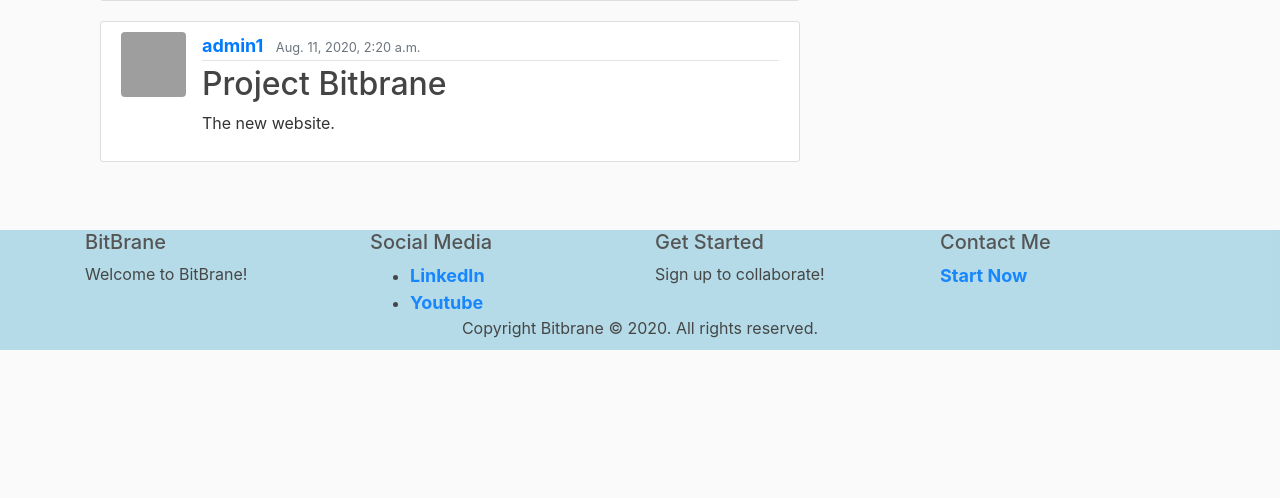
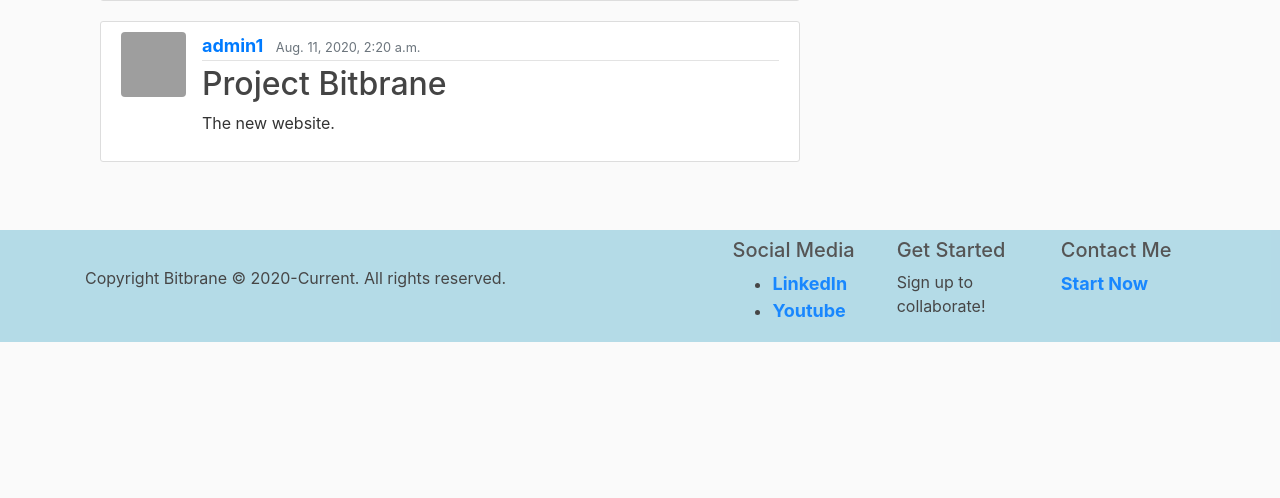
Before and after one commit to TheodoreAI/django_project, a Django app: page / in a window 1280 px wide. Shown: the part 382-880 px from the top of the page. Run offline with Django 3.2, Linux system fonts and the light colour scheme; data comes from the database, SQL or seed files in the repository; both versions use the stored data as it was after the commit; some libraries are stand-ins or nearby versions; grey boxes are pictures that could not be loaded.

Commit message:
Fixed footer.

```diff
--- a/blog/static/blog/main.css
+++ b/blog/static/blog/main.css
@@ -103,9 +103,7 @@ a.article-title:hover {
 ====================== */
 
 /* Main Footer */
-* {
-    box-sizing: border-box;
-}
+
 
 *:before,
 *:after {
@@ -129,9 +127,7 @@ body {
 .footer {
     position: relative;
     background: lightblue;
-    bottom: 0;
-    width: 100%;
-    height: 120px;
+
     margin: auto;
     opacity: 90%;
 
--- a/blog/templates/blog/base.html
+++ b/blog/templates/blog/base.html
@@ -92,18 +92,20 @@
         </div> -->
 </main><br><br>
 {% block footer %}
-    <footer class="footer">
-        <div class="main-footer widgets-dark typo-light">
-            <div class="container">
-                <div class="row">
-                    <div class="col-xs-12 col-sm-6 col-md-3">
-                        <div class="widget subscribe no-box">
-                            <h5 class="widget-title">BitBrane<span></span></h5>
-                            <p>Welcome to BitBrane!
-                            </p>
+    <div class="navbar fixed-bottom footer ">
+
+        <div class="container">
+            <div class="footer-copyright">
+                <div class="">
+                    <div class="row">
+                        <div class="col-md-12 text-center">
+                            <p>Copyright Bitbrane © 2020-Current. All rights reserved.</p>
                         </div>
                     </div>
-                    <div class="col-xs-12 col-sm-6 col-md-3">
+                </div>
+            </div>
+            <div class="row">
+                    <div class="col-4">
                         <div class="widget no-box">
                             <h5 class="widget-title">Social Media<span></span></h5>
                             <ul class="thumbnail-widget">
@@ -121,36 +123,23 @@
                             </ul>
                         </div>
                     </div>
-
-                    <div class="col-xs-12 col-sm-6 col-md-3">
+                    <div class="col-4">
                         <div class="widget no-box">
                             <h5 class="widget-title">Get Started<span></span></h5>
                             <p>Sign up to collaborate!</p>
                         </div>
                     </div>
-                    <div class="col-xs-12 col-sm-6 col-md-3">
-
+                    <div class="col-4">
                         <div class="widget no-box">
                             <h5 class="widget-title">Contact Me<span></span></h5>
-
                             <p><a id="general-buttons" href="{% url 'contact' %}" title="glorythemes">Start Now</a></p>
                         </div>
                     </div>
+            </div>
 
-                </div>
-            </div>
         </div>
 
-        <div class="footer-copyright">
-            <div class="container">
-                <div class="row">
-                    <div class="col-md-12 text-center">
-                        <p>Copyright Bitbrane © 2020. All rights reserved.</p>
-                    </div>
-                </div>
-            </div>
-        </div>
-    </footer>
+    </div>
 {% endblock %}
 <!-- Optional JavaScript -->
 <!-- jQuery first, then Popper.js, then Bootstrap JS -->
```
Also changed, not shown: db.sqlite3.
